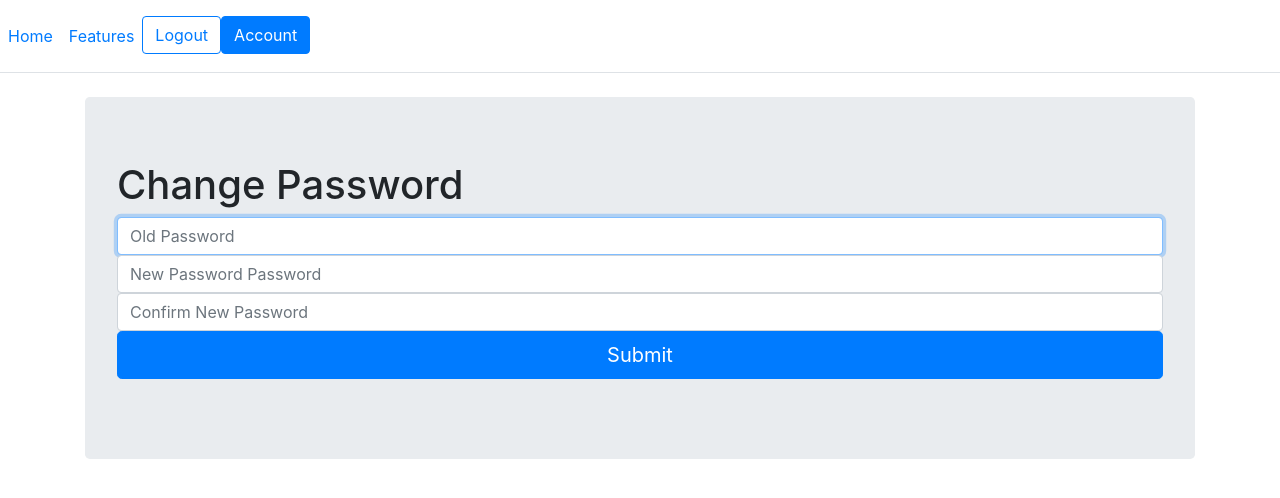
After one commit to jackschlehr2/gamblersparadise, a Flask app: page /change-password in a window 1280 px wide. The commit adds this page. Shown: the top 498 px of the page. Run offline with Flask 2, Linux system fonts and the light colour scheme; the visitor is signed in with stand-in values (Sample User, id 1); some libraries are stand-ins or nearby versions.

Commit message:
update password

```diff
--- a/flaskr/app.py
+++ b/flaskr/app.py
@@ -98,6 +98,39 @@ def account():
 
     return render_template('account.html')
 
+@app.route( '/change-password', methods=['GET', 'POST'])
+@login_required
+def change_password():
+    if request.method=='GET':
+        return render_template('change_password.html')
+    elif request.method=='POST':
+        old_password_from_form = request.form['oldPassword']
+        new_password1 = request.form['newPassword1']
+        new_password2 = request.form['newPassword2']
+        if new_password1 != new_password2:
+            return render_template('change_password.html', message="Passwords Not Same")
+
+        conn = mysql.connection
+        curr = conn.cursor()
+        _user_id = session['user_id']
+        query = "SELECT user_password FROM users WHERE user_id = {user_id}".format(user_id=_user_id )
+        curr.execute( query )
+        data = curr.fetchall()
+        current_password = data[0][0]
+        if check_password_hash(current_password, old_password_from_form ):
+            return render_template('change_password.html', message="Password Not Correct")
+
+        new_password_hash = generate_password_hash(new_password2)
+        query = "UPDATE users SET user_password = \"{new_password_hash}\" where user_id = {user_id}".format(new_password_hash=new_password_hash, user_id=_user_id )
+        conn = mysql.connection
+        curr = conn.cursor()
+        curr.execute( query )
+        conn.commit()
+        return render_template('account.html', message="Password Updated")
+    else:
+        return {'status':'error'}
+
+
 @app.route( '/new-bet', methods=['GET', 'POST'])
 @login_required
 def bet():
@@ -106,10 +139,11 @@ def bet():
         return render_template( 'new-bet.html')
     elif request.method=='POST':
         try:
-            # _bet_amonut = request.form['inputName']
-            # _bet_league = request.form['inputEmail']
-            # _game_id = request.form['inputPassword']
-            # if _bet_amonut and _bet_league and _game_id:
+
+            _bet_amount = request.form['inputBetAmount']
+            _bet_league = request.form['league']
+            if _bet_amonut and _bet_league and _game_id:
+                pass
             #     conn = mysql.connection
             #     curr = conn.cursor()
             #     curr.execute("INSERT INTO users (user_username, user_password, user_email) VALUES (%s, %s, %s)",
@@ -126,7 +160,7 @@ def get_games():
     try:
         conn = mysql.connection
         curr = conn.cursor()
-        query = "SELECT game_id, home_team_name, away_team_name FROM {league}".format(league=request.args['league'])
+        query = "SELECT game_id, Team FROM {league} limit 10".format(league=request.args['league'])
         curr.execute(query)
         data = curr.fetchall()
         if not data:
@@ -146,4 +180,4 @@ def logout():
 
 
 if __name__== "__main__":
-    app.run(port=5000)
+    app.run(port=5001)
--- a/flaskr/templates/account.html
+++ b/flaskr/templates/account.html
@@ -3,5 +3,8 @@
 {% block body %}
       <div>
         Welcome!! ... TODO: display the stats for user
+        <a href="/new-bet"><button type="button" class="btn btn-outline-primary me-2">New bet</button></a>
+        <a href="/change-password"><button type="button" class="btn btn-outline-primary me-2">change password</button></a>
+
       </div>
 {% endblock  %}
--- /dev/null
+++ b/flaskr/templates/change_password.html
@@ -0,0 +1,24 @@
+{% extends "header.html" %}
+
+{% block body %}
+
+    <div class="container">
+
+      <div class="jumbotron">
+        <h1>Change Password</h1>
+        <form class="change-password" method=POST action="/change-password">
+            <label for="inputOldPassword" class="sr-only">Old Password</label>
+                <input type="text" name="oldPassword" id="oldPassword" class="form-control" placeholder="Old Password" required autofocus>
+            <label for="inputNewPassword1" class="sr-only">Old Password</label>
+                <input type="text" name="newPassword1" id="newPassword1" class="form-control" placeholder="New Password Password" required autofocus>
+            <label for="inputNewPassword2" class="sr-only">Old Password</label>
+                <input type="text" name="newPassword2" id="newPassword2" class="form-control" placeholder="Confirm New Password" required autofocus>
+
+                <button type=submit id="btnSubmit" class="btn btn-lg btn-primary btn-block" type="button">Submit</button>
+        </form>
+
+      </div>
+
+
+    </div>
+  {% endblock  %}
--- a/flaskr/templates/header.html
+++ b/flaskr/templates/header.html
@@ -23,6 +23,13 @@
     </ul>
 </header>
 <body id="override">
+  {% if message %}
+    <div>
+      <h1 style="color: blue;">
+        {{message}}
+      </h1>
+    </div>
+  {% endif %}
   {% block body %} {% endblock %}
 </body>
 </html>
```
Also changed, not shown: flaskr/templates/new-bet.html (+4 -3 lines).
